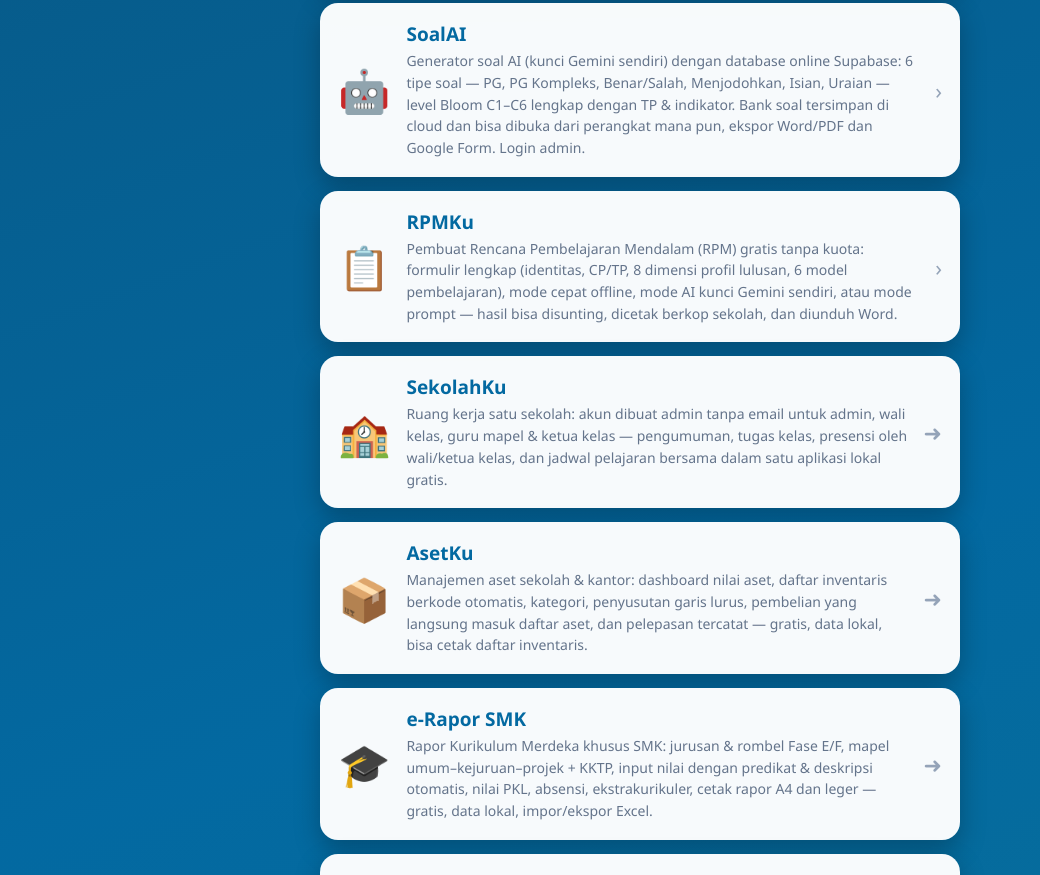
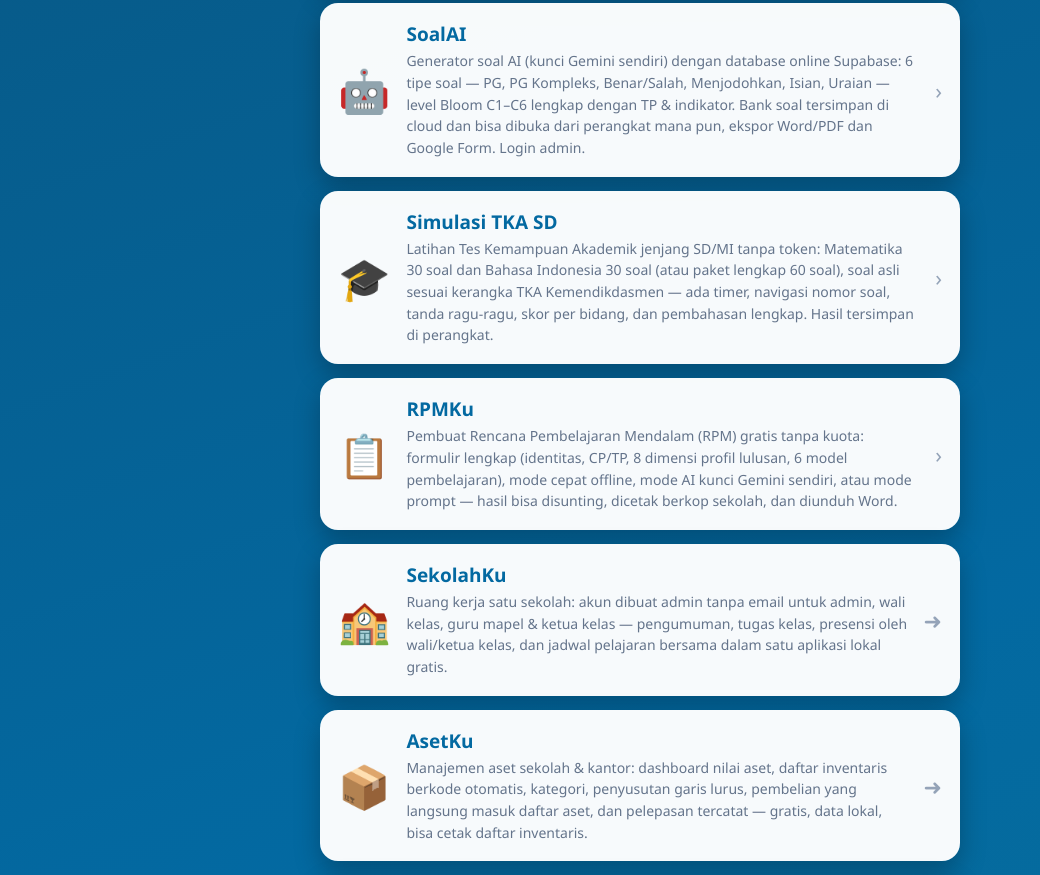
Before and after one commit to herrysalsabila12-ship-it/herrysalsabila12-ship-it.github.io, a plain HTML site: page index.html in a window 1280 px wide. Shown: the part 1215-2090 px from the top of the page, without its empty margins (0-1040 px from the left). Drawn offline with Linux system fonts and the light colour scheme.

Commit message:
Hub: tambah kartu Simulasi TKA SD

```diff
--- a/index.html
+++ b/index.html
@@ -57,6 +57,11 @@
   <a class="kartu" href="soalai/">
     <div class="ikon">🤖</div>
     <div><h2>SoalAI</h2><p>Generator soal AI (kunci Gemini sendiri) dengan database online Supabase: 6 tipe soal — PG, PG Kompleks, Benar/Salah, Menjodohkan, Isian, Uraian — level Bloom C1–C6 lengkap dengan TP &amp; indikator. Bank soal tersimpan di cloud dan bisa dibuka dari perangkat mana pun, ekspor Word/PDF dan Google Form. Login admin.</p></div>
+    <div class="panah">›</div>
+  </a>
+  <a class="kartu" href="simulasi-tka-sd/">
+    <div class="ikon">🎓</div>
+    <div><h2>Simulasi TKA SD</h2><p>Latihan Tes Kemampuan Akademik jenjang SD/MI tanpa token: Matematika 30 soal dan Bahasa Indonesia 30 soal (atau paket lengkap 60 soal), soal asli sesuai kerangka TKA Kemendikdasmen — ada timer, navigasi nomor soal, tanda ragu-ragu, skor per bidang, dan pembahasan lengkap. Hasil tersimpan di perangkat.</p></div>
     <div class="panah">›</div>
   </a>
 
```
